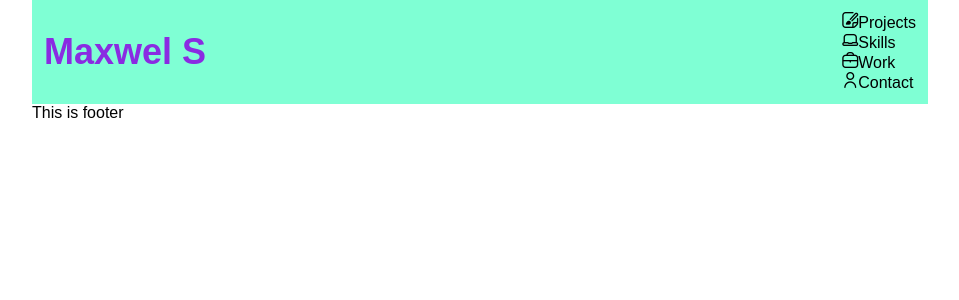
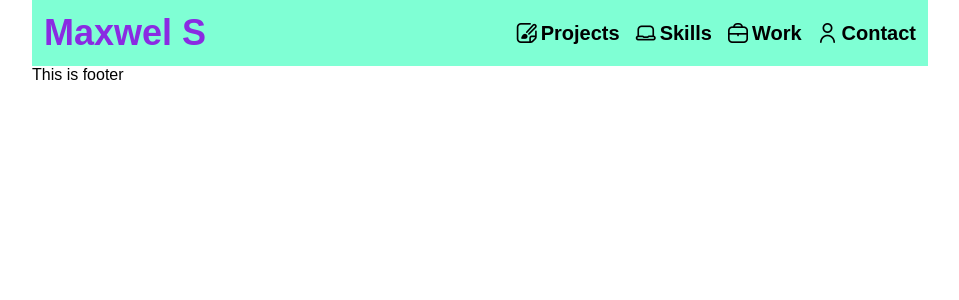
Before and after one commit to MaxwelSantana/responsive-personal-portfolio, a Next.js app: page / in a window 1280 px wide. Shown: the top 300 px of the page, without its empty margins (160-1119 px from the left). Built offline with nearby package versions, Linux system fonts and the light colour scheme.

Commit message:
web header

```diff
--- a/components/Header.js
+++ b/components/Header.js
@@ -9,17 +9,17 @@ const WebMenu = () => (
       </a>
     </div>
     <div className={styles.webOption}>
-      <a href="">
+      <a href="#skills">
         <i className={`fi fi-rr-laptop ${styles.optionIcon}`}></i>Skills
       </a>
     </div>
     <div className={styles.webOption}>
-      <a href="">
+      <a href="#work">
         <i className={`fi fi-rr-briefcase ${styles.optionIcon}`}></i>Work
       </a>
     </div>
     <div className={styles.webOption}>
-      <a href="">
+      <a href="#contact">
         <i className={`fi fi-rr-user ${styles.optionIcon}`}></i>Contact
       </a>
     </div>
--- a/components/Header.module.css
+++ b/components/Header.module.css
@@ -44,3 +44,33 @@
     font-size: 24px;
   }
 }
+
+/* || Web Menu */
+.web {
+  display: flex;
+  flex: 1;
+  align-items: center;
+}
+
+.webOption {
+  font-size: 20px;
+  margin-right: 16px;
+  font-weight: 700;
+}
+
+.webOption:last-child {
+  margin-right: 0;
+}
+
+.webOption a {
+  text-decoration: none;
+  color: black;
+  display: flex;
+  align-items: center;
+}
+
+.optionIcon {
+  display: flex;
+  align-items: center;
+  margin-right: 4px;
+}
```
